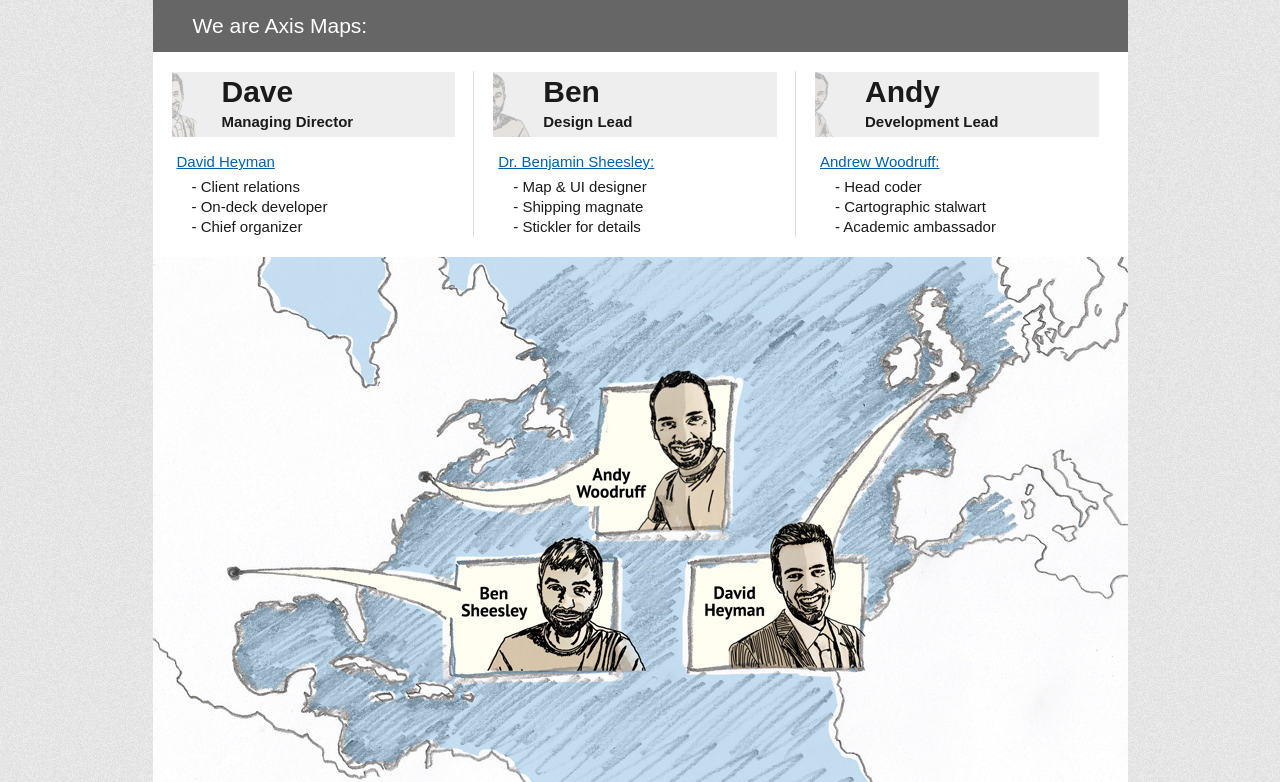
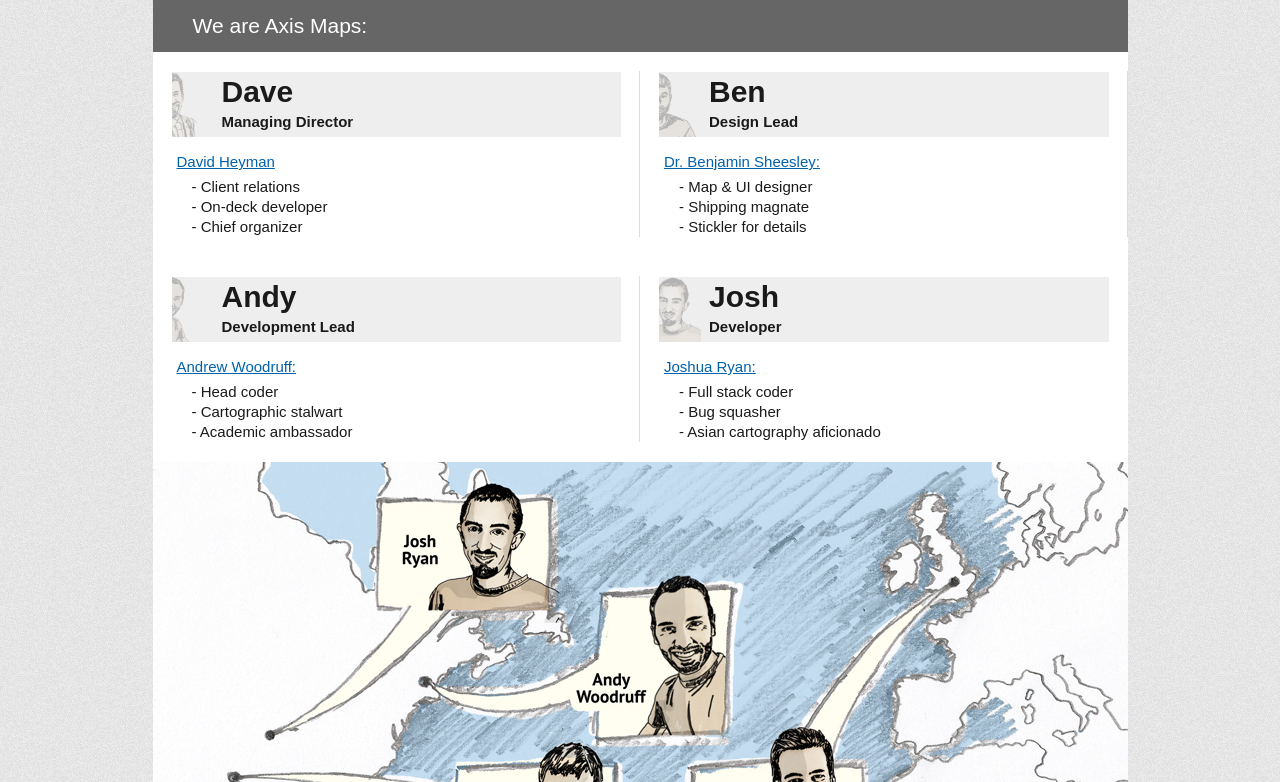
Before and after one commit to axismaps/website, a PHP site: page /company.php in a window 1280 px wide. Shown: the part 195-977 px from the top of the page. Run offline with PHP 8.4, Linux system fonts and the light colour scheme; data that the repository does not hold is empty; some libraries are stand-ins or nearby versions.

Commit message:
Added Josh

```diff
--- a/company.php
+++ b/company.php
@@ -14,7 +14,7 @@
 			<?php include('include/nav.php'); ?>
 			<section id="trio">
 				<h2 class="ribbon">We are Axis Maps:</h2>
-				<article id="dave" style="height:auto">
+				<article id="dave" style="height:auto; width: 42%">
 					<div class="headshot">
 						<img src="images/dave.png" alt="dave" style="margin-left:-85px">
 						<h3>Dave</h3>
@@ -27,7 +27,7 @@
 						<li>Chief organizer</li>
 					</ul>
 				</article>
-				<article id="ben" style="height:auto">
+				<article id="ben" style="height:auto; width: 42%">
 					<div class="headshot">
 						<img src="images/ben.png" alt="ben" style="margin-left:-90px">
 						<h3>Ben</h3>
@@ -40,7 +40,7 @@
 						<li>Stickler for details</li>
 					</ul>
 				</article>
-				<article id="andy" style="height:auto">
+				<article id="andy" style="height:auto; width: 42%">
 					<div class="headshot">
 						<img src="images/andy.png" alt="andy" style="margin-left:-68px">
 						<h3>Andy</h3>
@@ -51,6 +51,18 @@
 						<li>Head coder</li>
 						<li>Cartographic stalwart</li>
 						<li>Academic ambassador</li>
+				</article>
+				<article id="josh" style="height:auto; width: 42%">
+					<div class="headshot">
+						<img src="images/josh.png" alt="josh" style="margin-left:-68px">
+						<h3>Josh</h3>
+						<b>Developer</b>
+					</div>
+					<p><a href="mailto:josh@axismaps.com">Joshua Ryan:</a></p>
+					<ul>
+						<li>Full stack coder</li>
+            <li>Bug squasher</li>
+            <li>Asian cartography aficionado</li>
 				</article>
 			</section>
 			<img src="images/map.jpg" style="width:100%" />
```
Also changed, not shown: images/josh.png (added), images/map.jpg.
